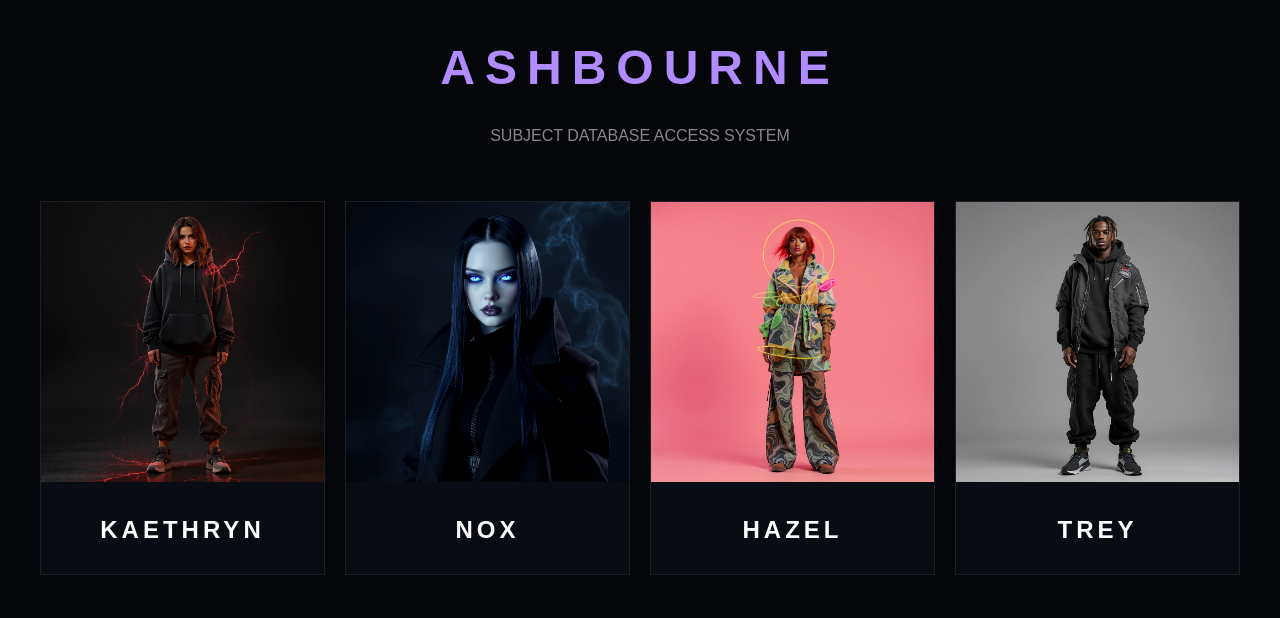
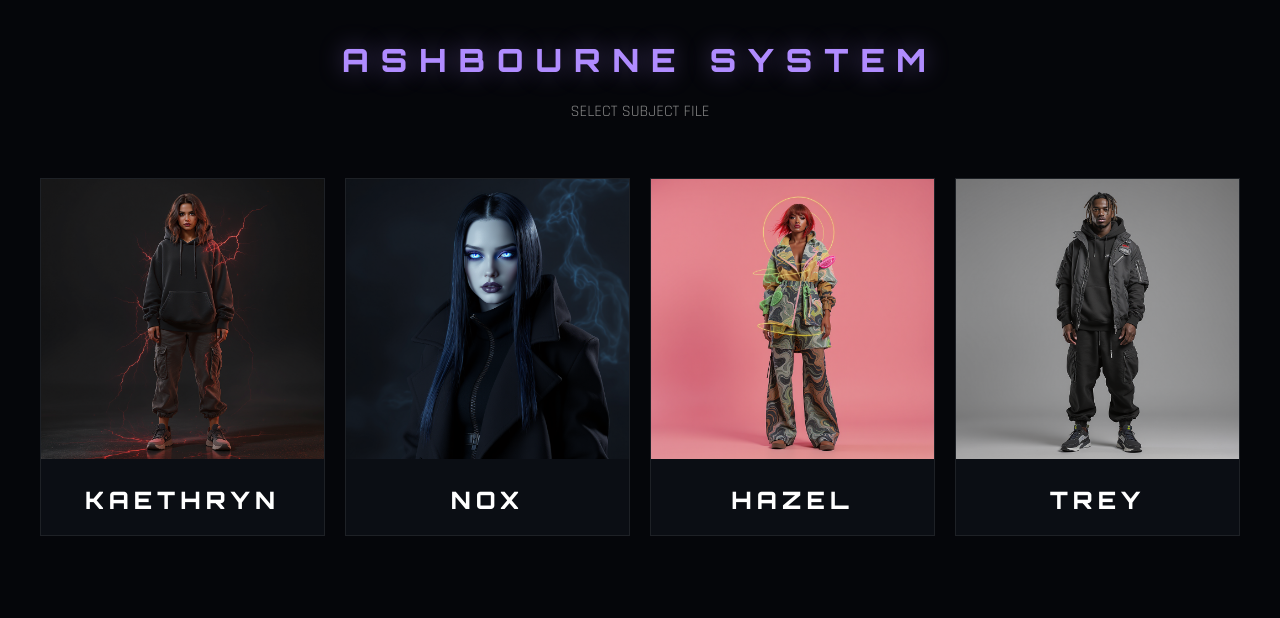
Before and after one commit to oyindoubraogbuzulu6-coder/Ashbourne-, a plain HTML site: page index.html in a window 1280 px wide. Drawn offline with Linux system fonts and the light colour scheme.

Commit message:
index.html

```diff
--- a/index.html
+++ b/index.html
@@ -1,25 +1,44 @@
 <!DOCTYPE html>
-<html lang="en">
+<html>
 <head>
 <meta charset="UTF-8">
 <meta name="viewport" content="width=device-width, initial-scale=1.0">
 <title>ASHBOURNE SYSTEM</title>
 
+<link href="https://fonts.googleapis.com/css2?family=Orbitron:wght@400;600;800&family=Rajdhani:wght@300;400;600&display=swap" rel="stylesheet">
+
 <style>
 body{
 margin:0;
-font-family:Arial;
 background:#05060a;
+font-family:'Rajdhani', sans-serif;
+overflow:hidden;
 color:white;
-overflow-x:hidden;
 }
 
+/* TRANSITION OVERLAY */
+#transition{
+position:fixed;
+inset:0;
+background:black;
+opacity:0;
+pointer-events:none;
+transition:0.9s ease;
+z-index:999;
+}
+
+#transition.active{
+opacity:1;
+}
+
+/* TITLE */
 h1{
 text-align:center;
 margin-top:40px;
-font-size:3rem;
-letter-spacing:10px;
+font-family:'Orbitron', sans-serif;
+letter-spacing:12px;
 color:#b08cff;
+text-shadow:0 0 25px rgba(176,140,255,0.4);
 }
 
 p{
@@ -27,78 +46,93 @@ text-align:center;
 color:#888;
 }
 
-.grid{
+/* MENU */
+.menu{
 display:grid;
-grid-template-columns:repeat(auto-fit,minmax(200px,1fr));
+grid-template-columns:repeat(auto-fit,minmax(220px,1fr));
 gap:20px;
 padding:40px;
 }
 
 .card{
-position:relative;
+background:#0b0e14;
+border:1px solid rgba(255,255,255,0.08);
+cursor:pointer;
 overflow:hidden;
-border:1px solid rgba(255,255,255,0.08);
 transition:0.3s;
-background:#0a0c14;
 }
 
 .card:hover{
-transform:scale(1.05);
+transform:scale(1.06);
+box-shadow:0 0 40px rgba(120,170,255,0.3);
 }
 
 .card img{
 width:100%;
 height:280px;
 object-fit:cover;
-filter:contrast(1.1) saturate(1.1);
+transition:0.5s;
+}
+
+.card:hover img{
+transform:scale(1.1);
 }
 
 .card h2{
 text-align:center;
-padding:10px;
-letter-spacing:4px;
+font-family:'Orbitron', sans-serif;
+letter-spacing:5px;
 }
 
-a{color:white;text-decoration:none;}
+/* glow per character */
+.kae:hover{box-shadow:0 0 40px rgba(255,77,109,0.4);}
+.nox:hover{box-shadow:0 0 40px rgba(77,163,255,0.4);}
+.haz:hover{box-shadow:0 0 40px rgba(255,184,77,0.4);}
+.tre:hover{box-shadow:0 0 40px rgba(77,255,184,0.4);}
 </style>
 </head>
 
 <body>
 
-<h1>ASHBOURNE</h1>
-<p>SUBJECT DATABASE ACCESS SYSTEM</p>
+<div id="transition"></div>
 
-<div class="grid">
+<h1>ASHBOURNE SYSTEM</h1>
+<p>SELECT SUBJECT FILE</p>
 
-<a href="kaethryn.html">
-<div class="card">
+<div class="menu">
+
+<div class="card kae" onclick="go('kaethryn.html')">
 <img src="kaethryn.png">
 <h2>KAETHRYN</h2>
 </div>
-</a>
 
-<a href="nox.html">
-<div class="card">
+<div class="card nox" onclick="go('nox.html')">
 <img src="nox.png">
 <h2>NOX</h2>
 </div>
-</a>
 
-<a href="hazel.html">
-<div class="card">
+<div class="card haz" onclick="go('hazel.html')">
 <img src="hazel.png">
 <h2>HAZEL</h2>
 </div>
-</a>
 
-<a href="trey.html">
-<div class="card">
+<div class="card tre" onclick="go('trey.html')">
 <img src="trey.png">
 <h2>TREY</h2>
 </div>
-</a>
 
 </div>
 
+<script>
+function go(page){
+const t=document.getElementById("transition");
+t.classList.add("active");
+
+setTimeout(()=>{
+window.location.href=page;
+},900);
+}
+</script>
+
 </body>
 </html>
```
